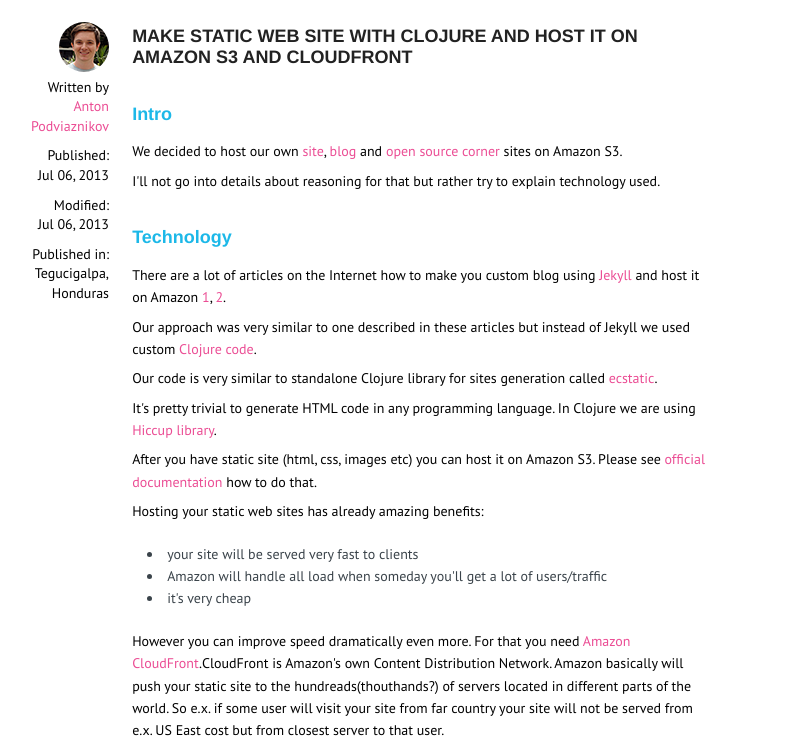
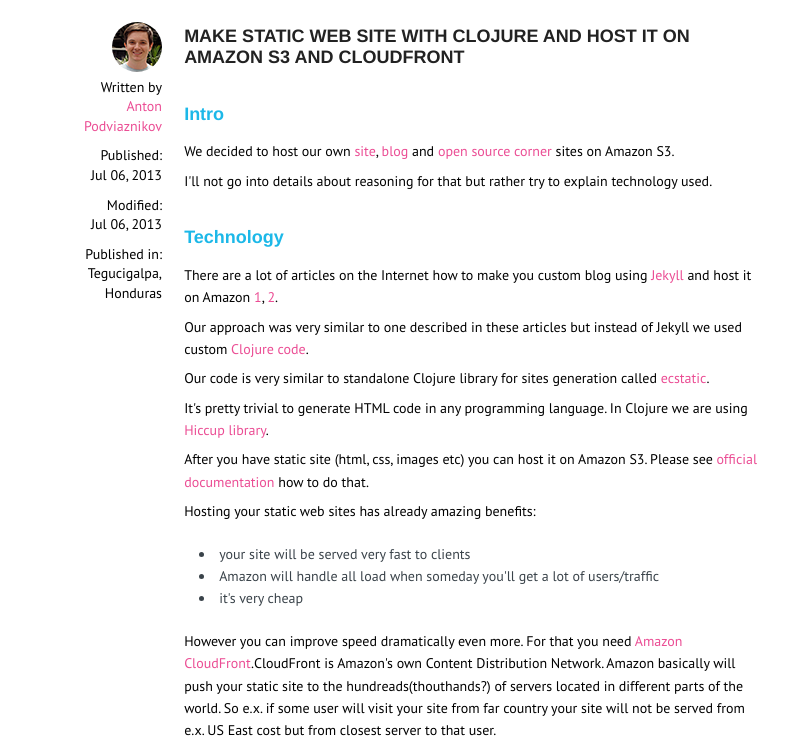
Before and after one commit to hashobject/blog.hashobject.com, a plain HTML site: page resources/public/make-static-site-with-clojure-and-host-on-amazon/index.html in a window 1280 px wide. Shown: the part 73-818 px from the top of the page, without its empty margins (221-1008 px from the left). Drawn offline with Linux system fonts and the light colour scheme.

```diff
--- a/resources/public/css/app.css
+++ b/resources/public/css/app.css
@@ -554,10 +554,11 @@
 .row > .content{width:600px;margin:0 auto;position:relative;}
 .row > .content a{color:#eb4d94;}
 .row > .content a:visited{color:#9e0047}
-aside.post-metadata{position:absolute;width:95px;left:-105px;text-align:right;}
+aside.post-metadata{position:absolute;width:95px;left:-52px;text-align:right;}
 aside.post-metadata img.avatar{border-radius:25px;width:50px}
 aside.post-metadata a,aside.post-metadata span{display:block;}
 aside.post-metadata a.meta-label,aside.post-metadata span.meta-label{margin-top:10px}
+article.post-content{margin-left:52px}
 article.post-content h1,article.docs-content h1{font-weight:bold;font-size:18px;line-height:1.2;text-transform:uppercase}
 article.post-content h2,article.docs-content h2{margin-top:35px;margin-bottom:15px;font-weight:bold;font-size:18px;line-height:1.2;color:#1cb8e8}
 article.post-content ul,article.docs-content ul{list-style-position:inside}
```
Also changed, not shown: README.md.
